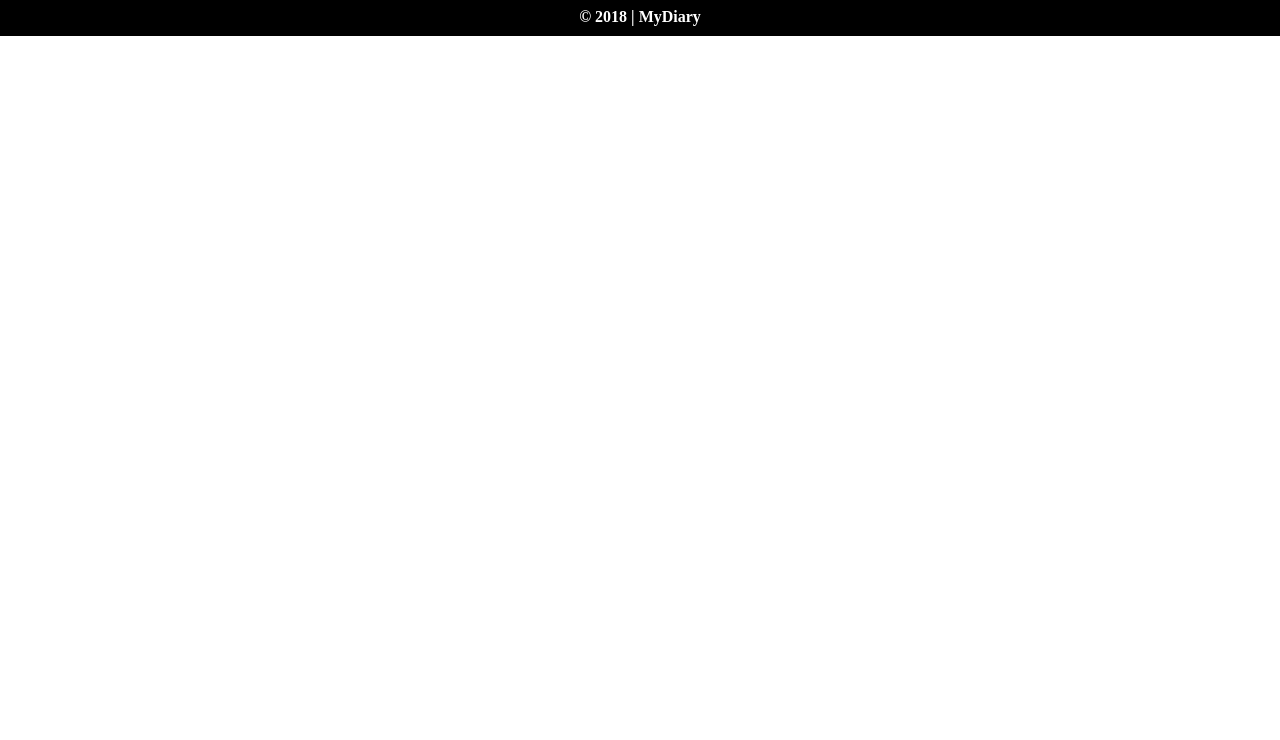
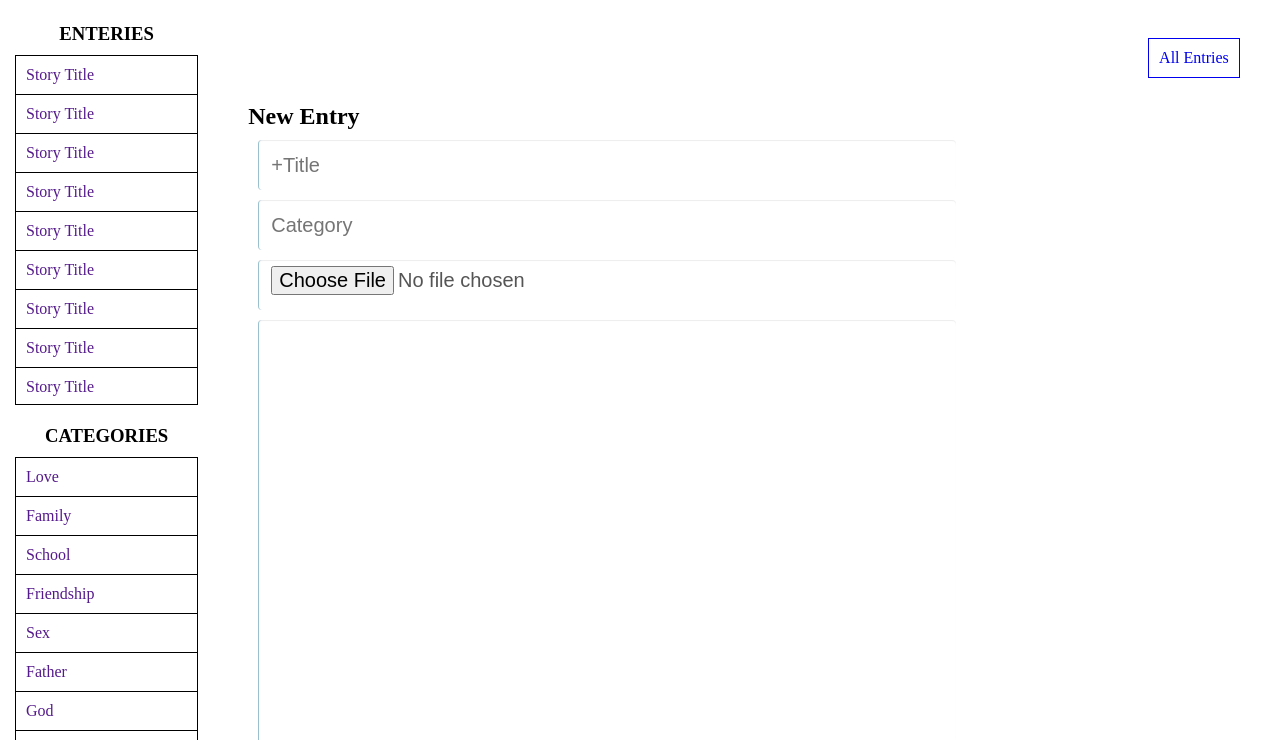
Before and after one commit to slimsolz/MyDiary, a plain HTML site: page UI/new_entry.html in a window 1280 px wide. Shown: the part 60-800 px from the top of the page. Drawn offline with Linux system fonts and the light colour scheme.

Commit message:
Add form to save new entry

```diff
--- a/UI/new_entry.html
+++ b/UI/new_entry.html
@@ -6,7 +6,7 @@
     <title>MyDiary</title>
     <link rel="stylesheet" type="text/css" href="style/style.css">
   </head>
-  <body class="home">
+  <body>
     <header class="row">
       <div class="logo col-6">
         <h2><a href="index.html"><span class="logoA">My</span>Diary</a></h2>
@@ -19,10 +19,83 @@
       </div>
     </header>
 
+    <div id="mainWrapper"><!-- .Main Wrapper -->
+      <div class="row">
+        <aside class="col-2"><!-- Aside -->
+          <h3>ENTERIES</h3>
+          <section id="entriesList">
+            <nav class="sidenav">
+              <ul>
+                <a href=""><li>Story Title</li></a>
+                <a href=""><li>Story Title</li></a>
+                <a href=""><li>Story Title</li></a>
+                <a href=""><li>Story Title</li></a>
+                <a href=""><li>Story Title</li></a>
+                <a href=""><li>Story Title</li></a>
+                <a href=""><li>Story Title</li></a>
+                <a href=""><li>Story Title</li></a>
+                <a href=""><li>Story Title</li></a>
+                <a href=""><li>Story Title</li></a>
+                <a href=""><li>Story Title</li></a>
+              </ul>
+            </nav>
+          </section>
+
+          <h3>CATEGORIES</h3>
+          <section id="entriesList">
+            <nav class="sidenav">
+              <ul>
+                <a href=""><li>Love</li></a>
+                <a href=""><li>Family</li></a>
+                <a href=""><li>School</li></a>
+                <a href=""><li>Friendship</li></a>
+                <a href=""><li>Sex</li></a>
+                <a href=""><li>Father</li></a>
+                <a href=""><li>God</li></a>
+                <a href=""><li>Mother</li></a>
+                <a href=""><li>James</li></a>
+                <a href=""><li>Freedom</li></a>
+                <a href=""><li>Life</li></a>
+              </ul>
+            </nav>
+          </section>
+        </aside><!-- Aside Ends -->
+
+        <section class="col-10 mainentries"><!-- Mainenteries -->
+          <div class="row">
+            <div id="new_link" class="col-12">
+              <a href="entries.html">All Entries</a>
+            </div>
+            <div id="new_form">
+              <h1>New Entry</h1>
+              <form id="add_new_form" role="form">
+                <div>
+                  <input class="form-input " type="text" id="title" name="title" placeholder="&plus;Title" required>
+                </div>
+                <div>
+                  <input class="form-input " type="text" id="category" name="category" placeholder="Category">
+                </div>
+                <div>
+                  <input class="form-input " type="file" name="entry_image">
+                </div>
+                <div>
+                <div>
+                  <textarea id="story" class="form-input" rows="5" cols="6" required></textarea>
+                </div>
+                <div>
+                  <input type="submit" name="submit" value="SAVE" class="form-input">
+                </div>
+              </form>
+            </div>
+          </div>
+        </section><!-- Mainenteries Ends -->
+      </div>
+    </div><!-- .Main Wrapper End -->
+
     <footer>
       &copy; 2018 | MyDiary
     </footer>
 
-    <script type="text/javascript" src="script/displayEntry.js"></script>
+    <script type="text/javascript" src=""></script>
   </body>
 </html>
--- a/UI/style/style.css
+++ b/UI/style/style.css
@@ -304,3 +304,37 @@ figure {
 	background-color: red;
 	color: white;
 }
+
+#new_form {
+	margin-left: 20px;
+	margin-right: 20px;
+}
+
+.form-input {
+  display: block;
+  width: 70%;
+  height: 50px;
+  padding: 6px 12px;
+  margin: 10px;
+  font-size: 20px;
+  line-height: 1.428571429;
+  color: #555;
+  background-color: #fff;
+  background-image: none;
+  border: none;
+  border-left: 1px solid #9AC0CD;
+  border-radius: 4px;
+  -webkit-box-shadow: inset 0 1px 1px rgba(0, 0, 0, .075);
+          box-shadow: inset 0 1px 1px rgba(0, 0, 0, .075);
+  -webkit-transition: border-color ease-in-out .15s, box-shadow ease-in-out .15s;
+          transition: border-color ease-in-out .15s, box-shadow ease-in-out .15s;
+}
+
+#new_form textarea {
+	height: 457px;
+}
+
+#new_form input[type=submit] {
+	background: #9AC0CD;
+	border: 1px solid #9AC0CD;
+}
```
Also changed, not shown: UI/entries.html (renamed from UI/enteries.html, +1 -1 lines), UI/index.html (+2 -2 lines), UI/signup.html (+1 -1 lines).
